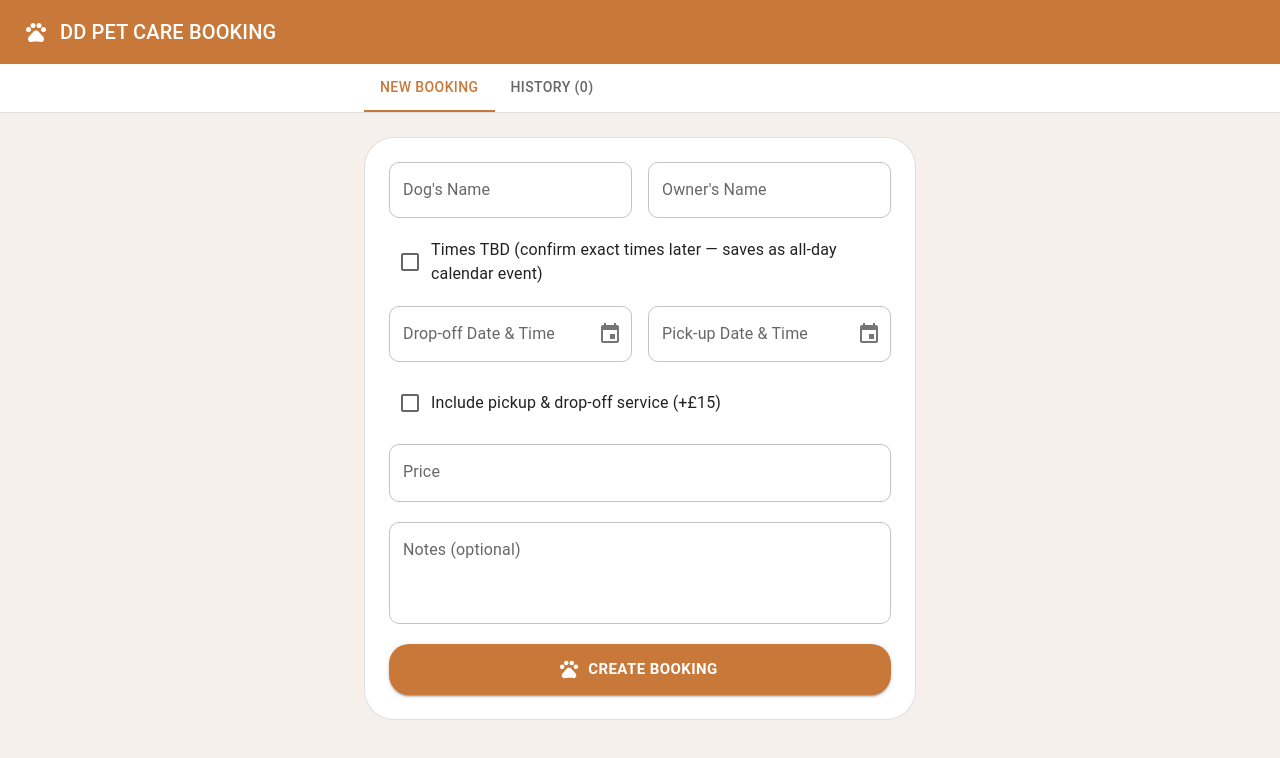
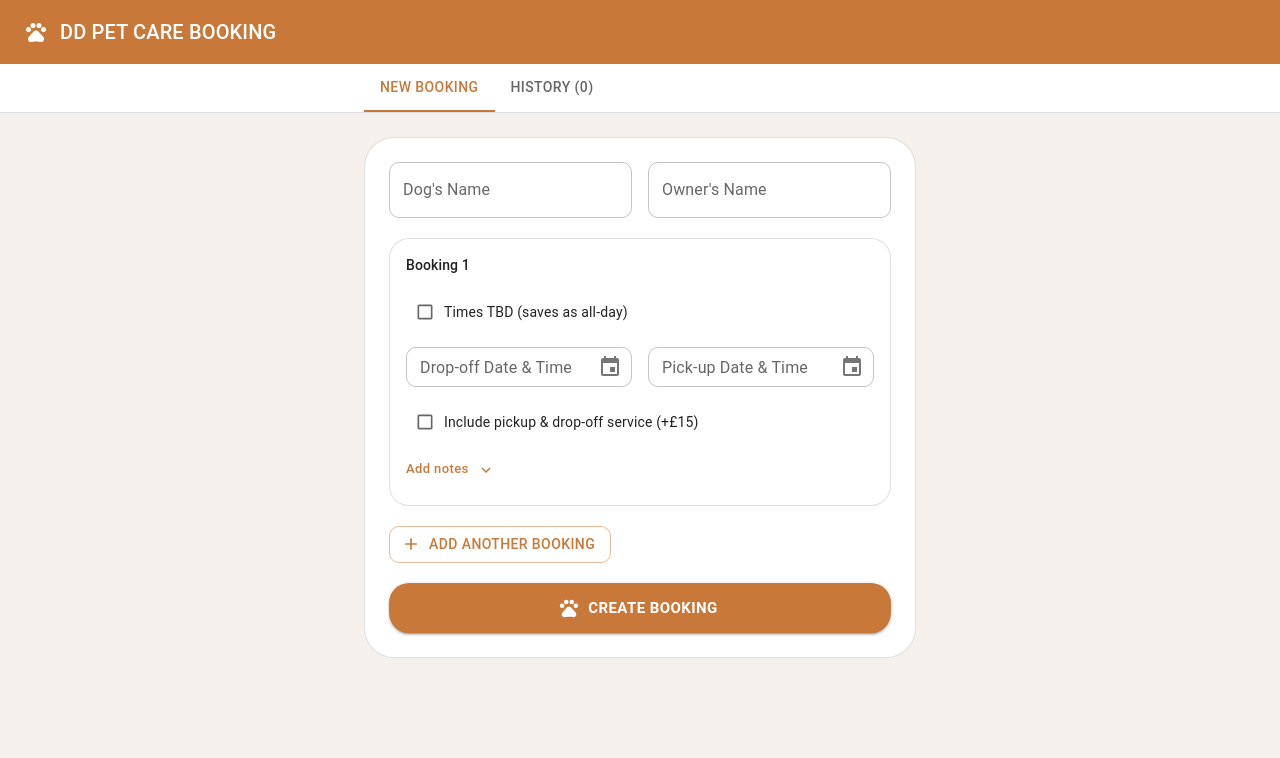
Before and after one commit to heidichen90/dog-sitting-booking, a React (Vite) app: page / in a window 1280 px wide. Shown: the top 758 px of the page. Built offline with nearby package versions, Linux system fonts and the light colour scheme.

Commit message:
feat: refactor BookingForm to support multiple booking entries

```diff
--- a/src/components/BookingForm.jsx
+++ b/src/components/BookingForm.jsx
@@ -2,97 +2,109 @@ import { useState } from 'react'
 import {
   Box,
   Button,
-  Checkbox,
-  FormControlLabel,
-  InputAdornment,
+  Divider,
   Stack,
   TextField,
   Typography,
 } from '@mui/material'
-import { DateTimePicker } from '@mui/x-date-pickers/DateTimePicker'
-import { DatePicker } from '@mui/x-date-pickers/DatePicker'
+import AddIcon from '@mui/icons-material/Add'
 import PetsIcon from '@mui/icons-material/Pets'
 import dayjs from 'dayjs'
+import BookingEntry from './BookingEntry'
+import { deriveService, calcPrice } from '../utils'
 
-const empty = {
-  dogName: '',
-  ownerName: '',
+function newEntry(index) {
+  return {
+    id: Date.now() + index,
     dropOff: null,
     pickUp: null,
     timesTbd: false,
+    pickupDropoff: false,
     notes: '',
-  pickupDropoff: false,
+  }
 }
 
-function deriveService(dropOff, pickUp) {
-  if (!dropOff || !pickUp || !dayjs(dropOff).isValid() || !dayjs(pickUp).isValid()) return ''
-  const nights = dayjs(pickUp).startOf('day').diff(dayjs(dropOff).startOf('day'), 'day')
-  return nights === 0 ? 'Day Care' : 'Boarding'
+const emptyShared = { dogName: '', ownerName: '' }
+
+export default function BookingForm({ onSubmit }) {
+  const [shared, setShared] = useState(emptyShared)
+  const [entries, setEntries] = useState([newEntry(0)])
+  const [sharedErrors, setSharedErrors] = useState({})
+  const [entryErrors, setEntryErrors] = useState({})
+
+  const setSharedField = (field) => (e) =>
+    setShared((s) => ({ ...s, [field]: e.target.value }))
+
+  function updateEntry(id, updated) {
+    setEntries((es) => es.map((e) => (e.id === id ? updated : e)))
   }
 
-function calcPrice(dropOff, pickUp, pickupDropoff) {
-  if (!dropOff || !pickUp || !dayjs(dropOff).isValid() || !dayjs(pickUp).isValid()) return null
-  const nights = dayjs(pickUp).startOf('day').diff(dayjs(dropOff).startOf('day'), 'day')
-  const base = nights === 0 ? 35 : nights * 40
-  return base + (pickupDropoff ? 15 : 0)
+  function removeEntry(id) {
+    setEntries((es) => es.filter((e) => e.id !== id))
   }
 
-function priceBreakdown(dropOff, pickUp, pickupDropoff) {
-  if (!dropOff || !pickUp || !dayjs(dropOff).isValid() || !dayjs(pickUp).isValid()) return ''
-  const nights = dayjs(pickUp).startOf('day').diff(dayjs(dropOff).startOf('day'), 'day')
-  const parts = []
-  if (nights === 0) parts.push('Day care £35')
-  else parts.push(`${nights} night${nights > 1 ? 's' : ''} × £40`)
-  if (pickupDropoff) parts.push('pickup/drop-off +£15')
-  return parts.join(' · ')
+  function addEntry() {
+    setEntries((es) => [...es, newEntry(es.length)])
   }
 
-export default function BookingForm({ onSubmit }) {
-  const [form, setForm] = useState(empty)
-  const [errors, setErrors] = useState({})
+  function validate() {
+    const sErr = {}
+    if (!shared.dogName.trim()) sErr.dogName = 'Required'
+    if (!shared.ownerName.trim()) sErr.ownerName = 'Required'
 
-  const setField = (field) => (e) =>
-    setForm((f) => ({ ...f, [field]: e.target.value }))
-  const setDate = (field) => (val) =>
-    setForm((f) => ({ ...f, [field]: val }))
+    const eErr = {}
+    entries.forEach((entry) => {
+      const err = {}
+      if (!entry.dropOff || !dayjs(entry.dropOff).isValid()) err.dropOff = 'Required'
+      if (!entry.pickUp || !dayjs(entry.pickUp).isValid()) err.pickUp = 'Required'
+      if (
+        entry.dropOff &&
+        entry.pickUp &&
+        !dayjs(entry.pickUp).isAfter(dayjs(entry.dropOff))
+      )
+        err.pickUp = 'Must be after drop-off'
+      if (Object.keys(err).length) eErr[entry.id] = err
+    })
 
-  const price = calcPrice(form.dropOff, form.pickUp, form.pickupDropoff)
-  const service = deriveService(form.dropOff, form.pickUp)
-
-  function validate() {
-    const e = {}
-    if (!form.dogName.trim()) e.dogName = 'Required'
-    if (!form.ownerName.trim()) e.ownerName = 'Required'
-    if (!form.dropOff || !dayjs(form.dropOff).isValid()) e.dropOff = 'Required'
-    if (!form.pickUp || !dayjs(form.pickUp).isValid()) e.pickUp = 'Required'
-    if (form.dropOff && form.pickUp && !dayjs(form.pickUp).isAfter(dayjs(form.dropOff)))
-      e.pickUp = 'Must be after drop-off'
-    return e
+    return { sErr, eErr }
   }
 
-  function handleSubmit(e) {
-    e.preventDefault()
-    const errs = validate()
-    if (Object.keys(errs).length) {
-      setErrors(errs)
+  const totalPrice = entries.reduce(
+    (sum, e) => sum + (calcPrice(e.dropOff, e.pickUp, e.pickupDropoff) ?? 0),
+    0,
+  )
+
+  function handleSubmit(ev) {
+    ev.preventDefault()
+    const { sErr, eErr } = validate()
+    if (Object.keys(sErr).length || Object.keys(eErr).length) {
+      setSharedErrors(sErr)
+      setEntryErrors(eErr)
       return
     }
-    onSubmit({
-      id: Date.now(),
-      dogName: form.dogName.trim(),
-      ownerName: form.ownerName.trim(),
-      service,
-      dropOff: dayjs(form.dropOff).toISOString(),
-      pickUp: dayjs(form.pickUp).toISOString(),
-      timesTbd: form.timesTbd,
-      price: price ?? 0,
-      notes: form.notes.trim(),
-      pickupDropoff: form.pickupDropoff,
-      createdAt: new Date().toISOString(),
-    })
-    setForm(empty)
-    setErrors({})
+    const now = new Date().toISOString()
+    const bookings = entries.map((entry, i) => ({
+      id: Date.now() + i,
+      dogName: shared.dogName.trim(),
+      ownerName: shared.ownerName.trim(),
+      service: deriveService(entry.dropOff, entry.pickUp),
+      dropOff: dayjs(entry.dropOff).toISOString(),
+      pickUp: dayjs(entry.pickUp).toISOString(),
+      timesTbd: entry.timesTbd,
+      price: calcPrice(entry.dropOff, entry.pickUp, entry.pickupDropoff) ?? 0,
+      notes: entry.notes.trim(),
+      pickupDropoff: entry.pickupDropoff,
+      createdAt: now,
+    }))
+    onSubmit(bookings)
+    setShared(emptyShared)
+    setEntries([newEntry(0)])
+    setSharedErrors({})
+    setEntryErrors({})
   }
+
+  const submitLabel =
+    entries.length === 1 ? 'Create Booking' : `Create ${entries.length} Bookings`
 
   return (
     <Box component="form" onSubmit={handleSubmit} noValidate>
@@ -101,143 +113,56 @@ export default function BookingForm({ onSubmit }) {
           <TextField
             label="Dog's Name"
             fullWidth
-            value={form.dogName}
-            onChange={setField('dogName')}
-            error={!!errors.dogName}
-            helperText={errors.dogName}
+            value={shared.dogName}
+            onChange={setSharedField('dogName')}
+            error={!!sharedErrors.dogName}
+            helperText={sharedErrors.dogName}
           />
           <TextField
             label="Owner's Name"
             fullWidth
-            value={form.ownerName}
-            onChange={setField('ownerName')}
-            error={!!errors.ownerName}
-            helperText={errors.ownerName}
+            value={shared.ownerName}
+            onChange={setSharedField('ownerName')}
+            error={!!sharedErrors.ownerName}
+            helperText={sharedErrors.ownerName}
           />
         </Stack>
 
-        <FormControlLabel
-          control={
-            <Checkbox
-              checked={form.timesTbd}
-              onChange={(e) =>
-                setForm((f) => ({ ...f, timesTbd: e.target.checked }))
-              }
+        <Stack spacing={2}>
+          {entries.map((entry, idx) => (
+            <BookingEntry
+              key={entry.id}
+              entry={entry}
+              index={idx}
+              onChange={(updated) => updateEntry(entry.id, updated)}
+              onRemove={entries.length > 1 ? () => removeEntry(entry.id) : null}
+              errors={entryErrors[entry.id] ?? {}}
             />
-          }
-          label={
-            <Typography component="span">
-              Times TBD{' '}
-              <Typography component="span" color="text.secondary" fontSize="0.85em">
-                (confirm exact times later — saves as all-day calendar event)
-              </Typography>
-            </Typography>
-          }
-        />
-
-        <Stack direction={{ xs: 'column', sm: 'row' }} spacing={2}>
-          {form.timesTbd ? (
-            <DatePicker
-              label="Drop-off Date"
-              value={form.dropOff}
-              onChange={setDate('dropOff')}
-              disablePast
-              slotProps={{
-                textField: {
-                  fullWidth: true,
-                  error: !!errors.dropOff,
-                  helperText: errors.dropOff,
-                },
-              }}
-            />
-          ) : (
-            <DateTimePicker
-              label="Drop-off Date & Time"
-              value={form.dropOff}
-              onChange={setDate('dropOff')}
-              disablePast
-              slotProps={{
-                textField: {
-                  fullWidth: true,
-                  error: !!errors.dropOff,
-                  helperText: errors.dropOff,
-                },
-              }}
-            />
-          )}
-          {form.timesTbd ? (
-            <DatePicker
-              label="Pick-up Date"
-              value={form.pickUp}
-              onChange={setDate('pickUp')}
-              disablePast
-              minDate={form.dropOff ?? undefined}
-              slotProps={{
-                textField: {
-                  fullWidth: true,
-                  error: !!errors.pickUp,
-                  helperText: errors.pickUp,
-                },
-              }}
-            />
-          ) : (
-            <DateTimePicker
-              label="Pick-up Date & Time"
-              value={form.pickUp}
-              onChange={setDate('pickUp')}
-              disablePast
-              minDateTime={form.dropOff ?? undefined}
-              slotProps={{
-                textField: {
-                  fullWidth: true,
-                  error: !!errors.pickUp,
-                  helperText: errors.pickUp,
-                },
-              }}
-            />
-          )}
+          ))}
         </Stack>
 
-        <FormControlLabel
-          control={
-            <Checkbox
-              checked={form.pickupDropoff}
-              onChange={(e) =>
-                setForm((f) => ({ ...f, pickupDropoff: e.target.checked }))
-              }
-            />
-          }
-          label={
-            <Typography component="span">
-              Include pickup &amp; drop-off service {' '}
-              <Typography component="span" color="text.secondary" fontSize="0.85em">
-                (+£15)
+        <Button
+          variant="outlined"
+          startIcon={<AddIcon />}
+          onClick={addEntry}
+          sx={{ alignSelf: 'flex-start' }}
+        >
+          Add another booking
+        </Button>
+
+        {entries.length > 1 && totalPrice > 0 && (
+          <>
+            <Divider />
+            <Stack direction="row" justifyContent="space-between" alignItems="center">
+              <Typography variant="body2" color="text.secondary">
+                Total ({entries.length} bookings)
               </Typography>
+              <Typography variant="h6" fontWeight={700} color="primary">
+                £{totalPrice.toFixed(2)}
               </Typography>
-          }
-        />
-
-        <TextField
-          label="Price"
-          fullWidth
-          value={price !== null ? `£${price.toFixed(2)}` : ''}
-          placeholder="Set dates above to calculate"
-          slotProps={{
-            input: { readOnly: true },
-          }}
-          helperText={priceBreakdown(form.dropOff, form.pickUp, form.pickupDropoff)}
-          sx={{ '& input': { fontWeight: 700, fontSize: '1.1rem' } }}
-        />
-
-        <TextField
-          label="Notes (optional)"
-          multiline
-          rows={3}
-          fullWidth
-          value={form.notes}
-          onChange={setField('notes')}
-          placeholder="Feeding instructions, medical needs, special requirements…"
-        />
+            </Stack>
+          </>
+        )}
 
         <Button
           type="submit"
@@ -246,7 +171,7 @@ export default function BookingForm({ onSubmit }) {
           startIcon={<PetsIcon />}
           sx={{ py: 1.5, borderRadius: 2, fontWeight: 700 }}
         >
-          Create Booking
+          {submitLabel}
         </Button>
       </Stack>
     </Box>
```
Lines whose indentation alone changed are shown as unchanged.
